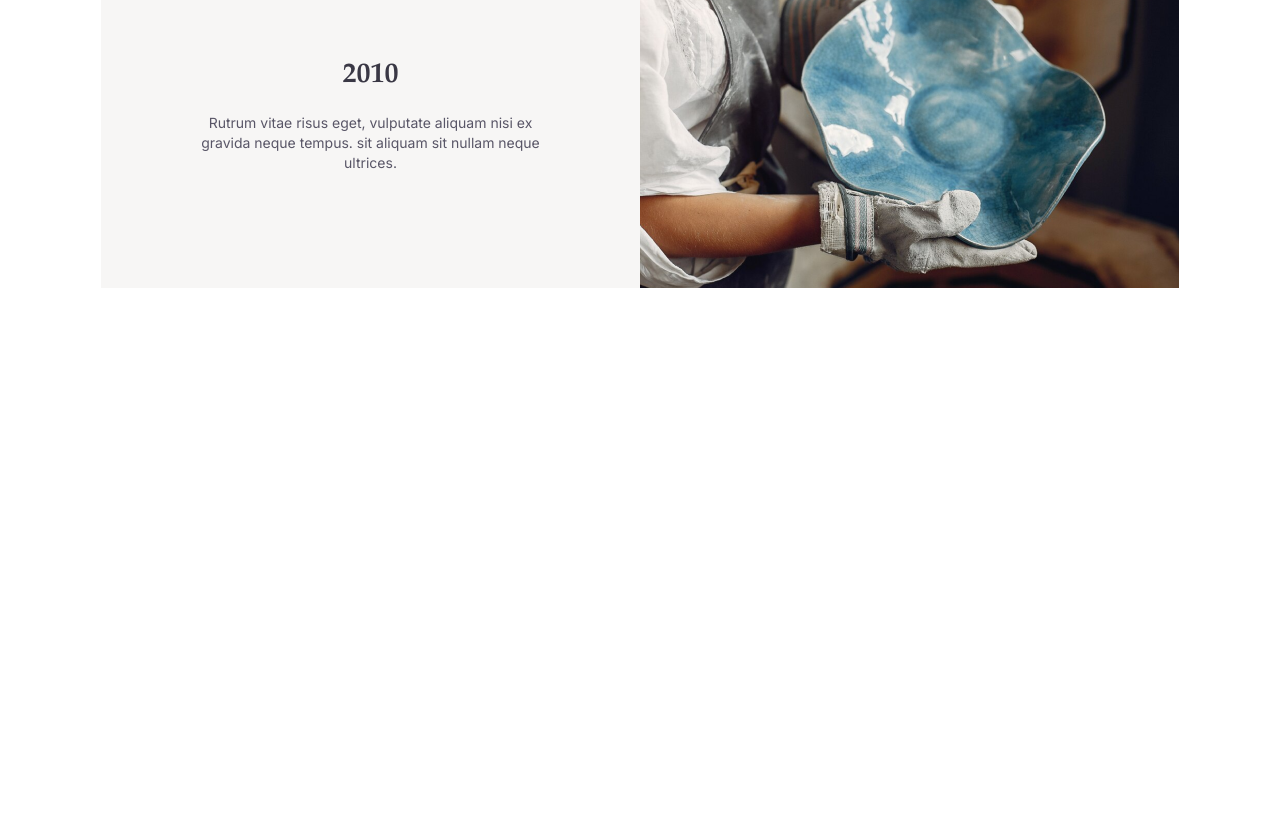
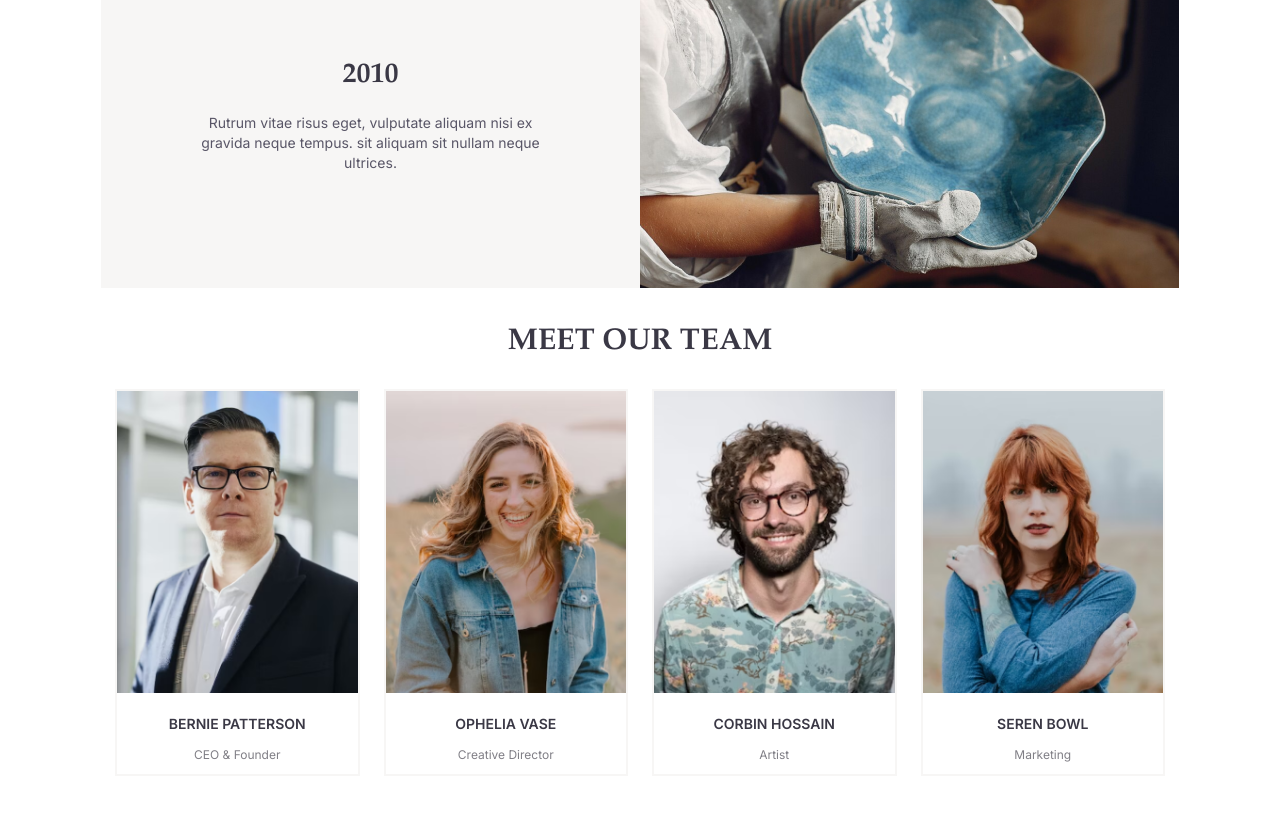
Before and after one commit to faheemhassoun/Moon_Project, a website: page about.html in a window 1280 px wide. Shown: the part 1076-1892 px from the top of the page. Before the commit the page ends 1396 px from the top, so only its background shows below. Drawn offline with Linux system fonts and the light colour scheme.

Commit message:
create Our Teem section-About Page

```diff
--- a/about.html
+++ b/about.html
@@ -92,6 +92,49 @@
   </div>
 </section>
 
+<section class="w-full pb-10">
+  <div class="max-w-[1440px] mx-auto min-[420px]:px-6 sm:px-[30px] md:px-[60px] lg:px-[115px]">
+
+    <p class="uppercase text-center text-[30px] sm:text-[30px] md:text-[30px] text-[#3A3845] font-family font-bold mb-6 sm:mb-6">Meet Our Team</p>
+
+    <div class="grid grid-cols-1 min-[420px]:grid-cols-2 sm:grid-cols-2 md:grid-cols-4 gap-x-4 gap-y-10 sm:gap-x-6 sm:gap-y-10">
+
+<!--products-->
+      <div class="card flex flex-col h-full max-sm:text-center border-2 border-[#F7F6F5] bg-[#ffff] hover:bg-[#a29f9d78] hover:border-teal-500 transition duration-500">
+        <img src="./assets/img/About Page/Teem/1.png" class="w-full"/>
+        <div class="items-center text-center">
+          <p class="mt-4 sm:mt-5 text-[13px] sm:text-[13px] md:text-[14px] font-small font-semibold text-[#3A3845] uppercase ">Bernie PATTERSON</p>
+          <p class="font-small text-[12px] sm:text-[12px] md:text-[12px] text-[#807F86] mt-2 sm:mt-3">CEO & Founder</p>
+        </div>
+      </div>
+
+      <div class="card flex flex-col h-full max-sm:text-center border-2 border-[#F7F6F5] bg-[#ffff] hover:bg-[#a29f9d78] hover:border-teal-500 transition duration-500">
+        <img src="./assets/img/About Page/Teem/2.png" class="w-full" />
+        <div class="items-center text-center">
+          <p class="mt-4 sm:mt-5 text-[13px] sm:text-[13px] md:text-[14px] font-small font-semibold text-[#3A3845] uppercase">Ophelia Vase</p>
+          <p class="font-small text-[12px] sm:text-[12px] md:text-[12px] text-[#807F86] mt-2 sm:mt-3 pb-2.5">Creative Director</p>
+        </div>
+      </div>
+
+      <div class="card flex flex-col h-full max-sm:text-center border-2 border-[#F7F6F5] bg-[#ffff] hover:bg-[#a29f9d78] hover:border-teal-500 transition duration-500">
+        <img src="./assets/img/About Page/Teem/3.png" class="w-full" />
+        <div class="items-center text-center">
+          <p class="mt-4 sm:mt-5 text-[13px] sm:text-[13px] md:text-[14px] font-small font-semibold text-[#3A3845] uppercase">CorbiN HOSSAIN</p>
+          <p class="font-small text-[12px] sm:text-[12px] md:text-[12px] text-[#807F86] mt-2 sm:mt-3 pb-2.5">Artist</p>
+        </div>
+      </div>
+
+      <div class="card flex flex-col h-full max-sm:text-center border-2 border-[#F7F6F5] bg-[#ffff] hover:bg-[#a29f9d78] hover:border-teal-500 transition duration-500">
+        <img src="./assets/img/About Page/Teem/4.png" class="w-full" />
+        <div class="items-center text-center">
+          <p class="mt-4 sm:mt-5 text-[13px] sm:text-[13px] md:text-[14px] font-small font-semibold text-[#3A3845] uppercase">Seren Bowl</p>
+          <p class="font-small text-[12px] sm:text-[12px] md:text-[12px] text-[#807F86] mt-2 sm:mt-3 pb-2.5">Marketing</p>
+        </div>
+      </div>
+      </div>
+      </div>
+      </section>
+
     </main>
 </body>
 </html>
```
